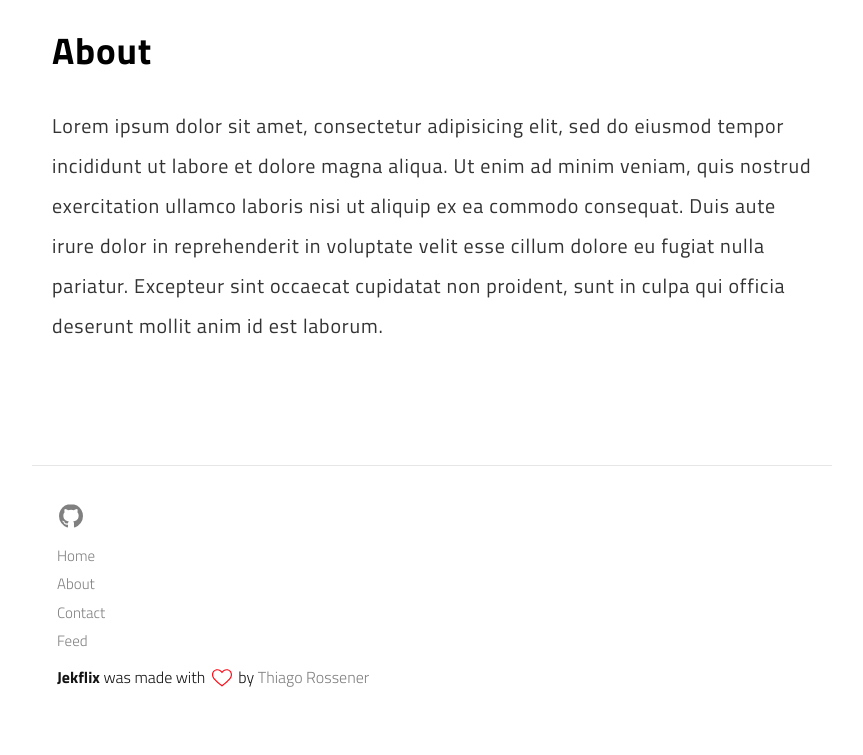
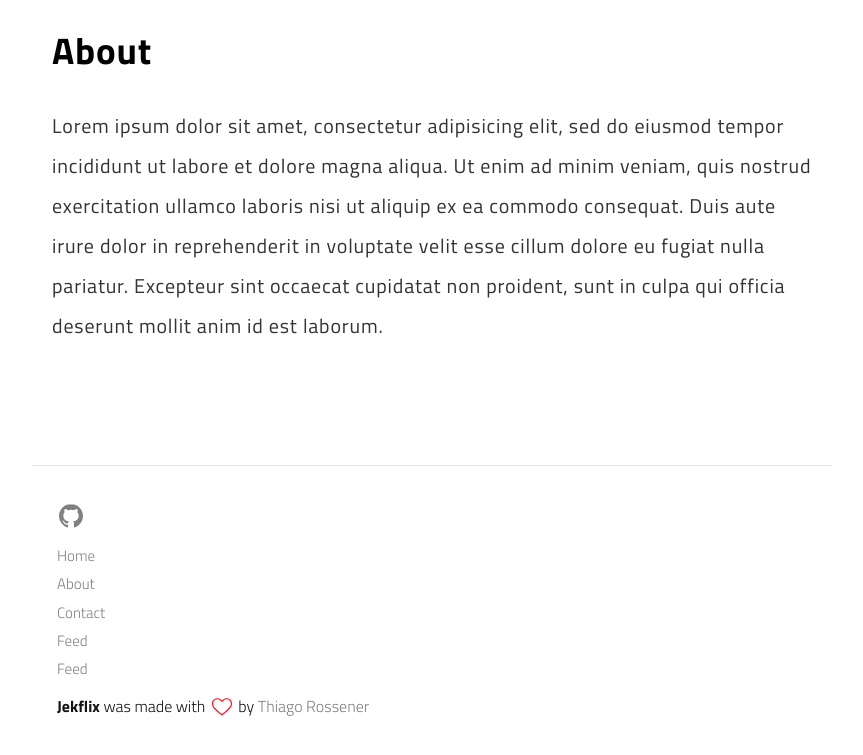
Before and after one commit to TerryBryant/TerryBryant.github.io, a Jekyll site: the page built from about.md, in a window 1280 px wide and 1269 px high, cut to the strip 514-1269 px from the top of the window. Shown: the whole strip, without its empty margins (208-1071 px from the left). Built offline with Jekyll 4.4.1, drawn with Linux system fonts in a browser that asks for light colours.

Commit message:
Update _config.yml

```diff
--- a/_config.yml
+++ b/_config.yml
@@ -39,6 +39,7 @@ links:
     url: /about/
   - title: Contact
     url: /contact/
+  - title: Feed
 
 # Exclude my node related stuff
 exclude: ['package.json', 'src', 'node_modules']
```
